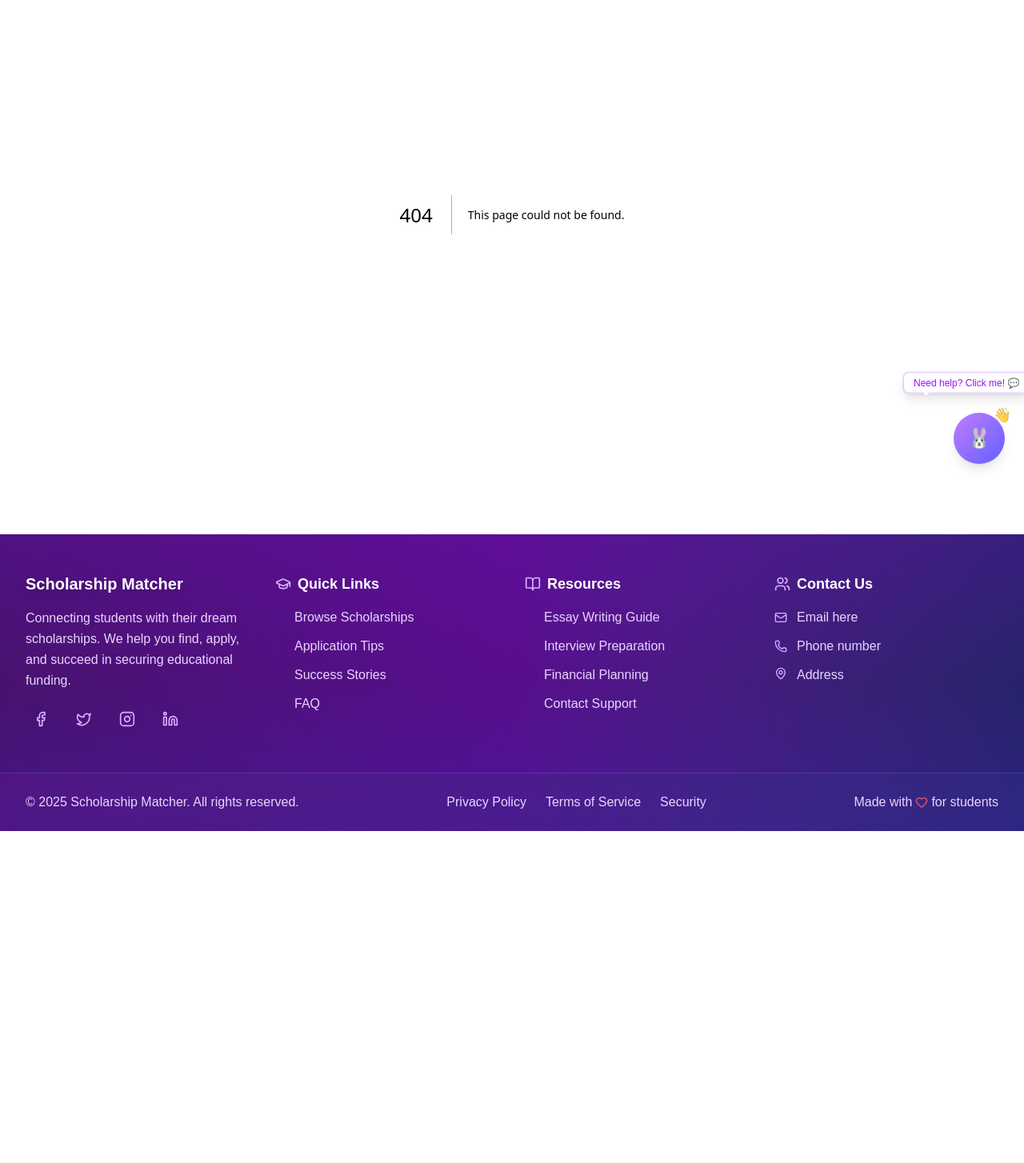
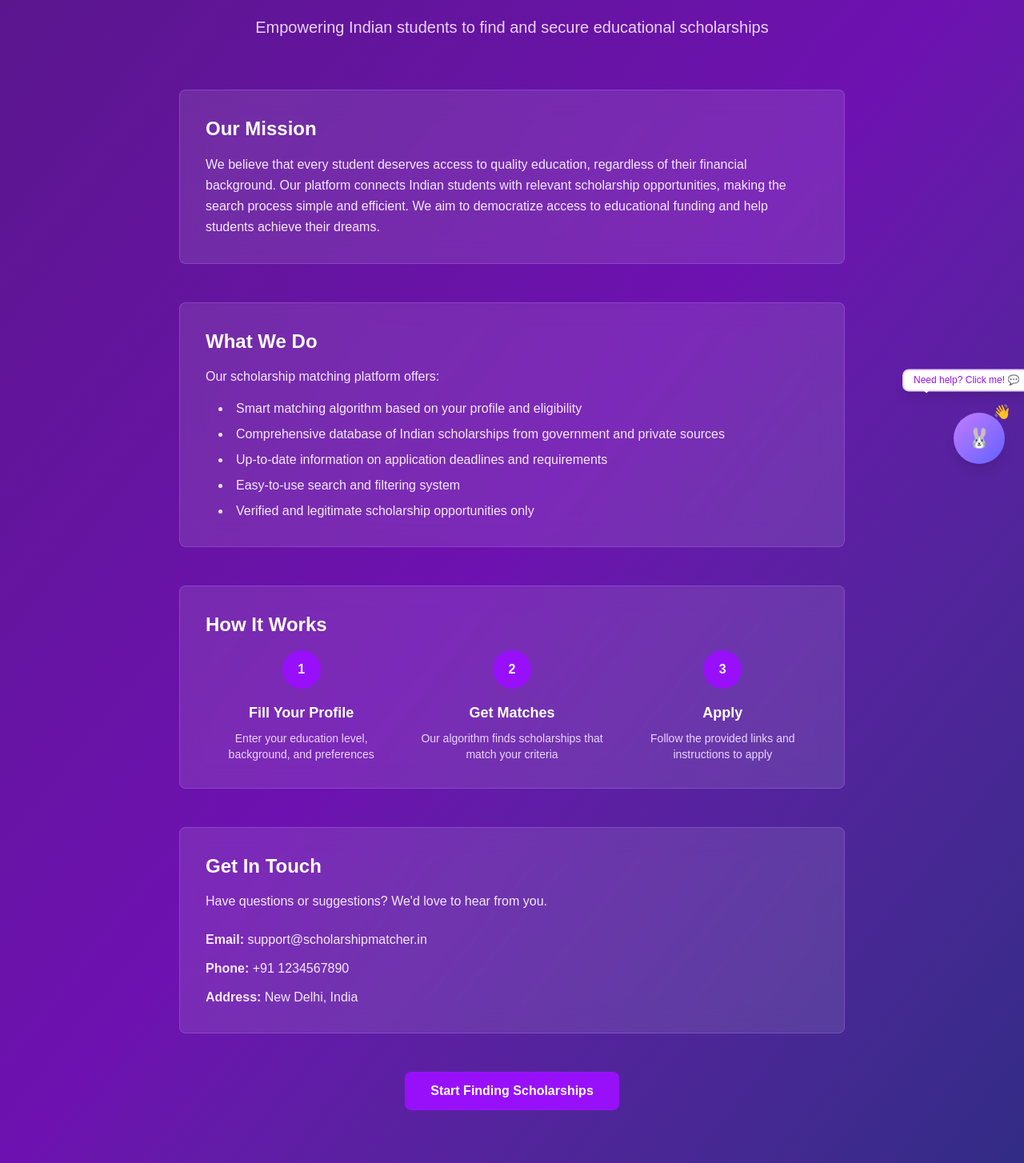
Before and after one commit to catmoreak/scholarship, a Next.js app: page /about in a window 1280 px wide. Before the commit this address had no page. Shown: the part 196-1650 px from the top of the page at 80% size. Before the commit the page ends 1235 px from the top, so only its background shows below. Built offline with nearby package versions, Linux system fonts and the light colour scheme.

Commit message:
fix: Replace About link with proper routing in Navbar component

```diff
--- /dev/null
+++ b/src/app/about/page.tsx
@@ -0,0 +1,106 @@
+"use client"
+
+import React from 'react'
+
+export default function About() {
+  return (
+    <div className="min-h-screen bg-gradient-to-br from-purple-900 via-purple-800 to-indigo-900">
+      <div className="max-w-4xl mx-auto px-4 sm:px-6 lg:px-8 py-20">
+        {/* Header */}
+        <div className="text-center mb-16">
+          <h1 className="text-4xl md:text-5xl font-bold text-white mb-6">
+            About Scholarship Matcher
+          </h1>
+          <p className="text-xl text-purple-200 max-w-3xl mx-auto">
+            Empowering Indian students to find and secure educational scholarships
+          </p>
+        </div>
+
+        {/* Main Content */}
+        <div className="space-y-12">
+          {/* Mission Section */}
+          <div className="bg-white/10 backdrop-blur-lg border border-purple-400/30 rounded-lg p-8">
+            <h2 className="text-2xl font-bold text-white mb-4">Our Mission</h2>
+            <p className="text-purple-100 leading-relaxed">
+              We believe that every student deserves access to quality education, regardless of their financial background.
+              Our platform connects Indian students with relevant scholarship opportunities, making the search process
+              simple and efficient. We aim to democratize access to educational funding and help students achieve their dreams.
+            </p>
+          </div>
+
+          {/* What We Do */}
+          <div className="bg-white/10 backdrop-blur-lg border border-purple-400/30 rounded-lg p-8">
+            <h2 className="text-2xl font-bold text-white mb-4">What We Do</h2>
+            <div className="space-y-4 text-purple-100">
+              <p>Our scholarship matching platform offers:</p>
+              <ul className="list-disc list-inside space-y-2 ml-4">
+                <li>Smart matching algorithm based on your profile and eligibility</li>
+                <li>Comprehensive database of Indian scholarships from government and private sources</li>
+                <li>Up-to-date information on application deadlines and requirements</li>
+                <li>Easy-to-use search and filtering system</li>
+                <li>Verified and legitimate scholarship opportunities only</li>
+              </ul>
+            </div>
+          </div>
+
+          {/* How It Works */}
+          <div className="bg-white/10 backdrop-blur-lg border border-purple-400/30 rounded-lg p-8">
+            <h2 className="text-2xl font-bold text-white mb-4">How It Works</h2>
+            <div className="grid grid-cols-1 md:grid-cols-3 gap-6">
+              <div className="text-center">
+                <div className="w-12 h-12 bg-purple-600 rounded-full flex items-center justify-center mx-auto mb-4">
+                  <span className="text-white font-bold">1</span>
+                </div>
+                <h3 className="text-lg font-semibold text-white mb-2">Fill Your Profile</h3>
+                <p className="text-purple-200 text-sm">
+                  Enter your education level, background, and preferences
+                </p>
+              </div>
+              <div className="text-center">
+                <div className="w-12 h-12 bg-purple-600 rounded-full flex items-center justify-center mx-auto mb-4">
+                  <span className="text-white font-bold">2</span>
+                </div>
+                <h3 className="text-lg font-semibold text-white mb-2">Get Matches</h3>
+                <p className="text-purple-200 text-sm">
+                  Our algorithm finds scholarships that match your criteria
+                </p>
+              </div>
+              <div className="text-center">
+                <div className="w-12 h-12 bg-purple-600 rounded-full flex items-center justify-center mx-auto mb-4">
+                  <span className="text-white font-bold">3</span>
+                </div>
+                <h3 className="text-lg font-semibold text-white mb-2">Apply</h3>
+                <p className="text-purple-200 text-sm">
+                  Follow the provided links and instructions to apply
+                </p>
+              </div>
+            </div>
+          </div>
+
+          {/* Contact Section */}
+          <div className="bg-white/10 backdrop-blur-lg border border-purple-400/30 rounded-lg p-8">
+            <h2 className="text-2xl font-bold text-white mb-4">Get In Touch</h2>
+            <p className="text-purple-100 mb-6">
+              Have questions or suggestions? We&apos;d love to hear from you.
+            </p>
+            <div className="space-y-3 text-purple-100">
+              <p><strong>Email:</strong> support@scholarshipmatcher.in</p>
+              <p><strong>Phone:</strong> +91 1234567890</p>
+              <p><strong>Address:</strong> New Delhi, India</p>
+            </div>
+          </div>
+
+          {/* CTA Section */}
+          <div className="text-center">
+            <a
+              href="/#search"
+              className="inline-block bg-purple-600 hover:bg-purple-700 text-white font-semibold py-3 px-8 rounded-lg transition-colors duration-300"
+            >
+              Start Finding Scholarships
+            </a>
+          </div>
+        </div>
+      </div>
+    </div>
+  )
+}
--- a/src/components/Navbar/index.tsx
+++ b/src/components/Navbar/index.tsx
@@ -21,9 +21,9 @@ const Navbar = () => {
             <a href="#search" className="text-purple-200 hover:text-white transition-colors duration-300">
               Find Scholarships
             </a>
-            <a href="#" className="text-purple-200 hover:text-white transition-colors duration-300">
+            <Link href="/about" className="text-purple-200 hover:text-white transition-colors duration-300">
               About
-            </a>
+            </Link>
           </div>
         </div>
       </div>
```
